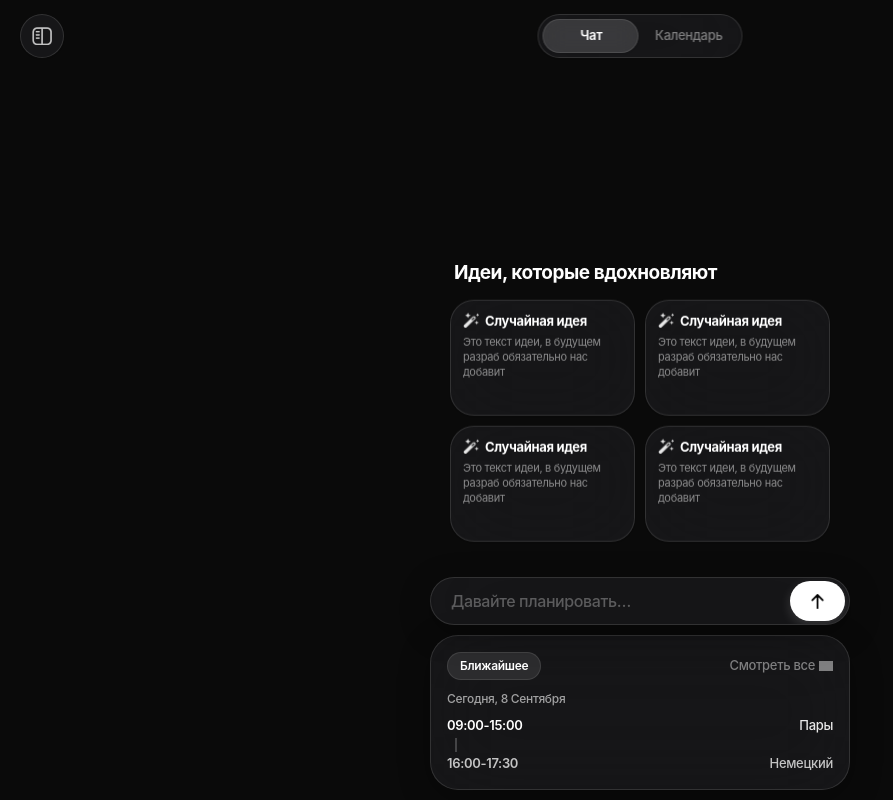
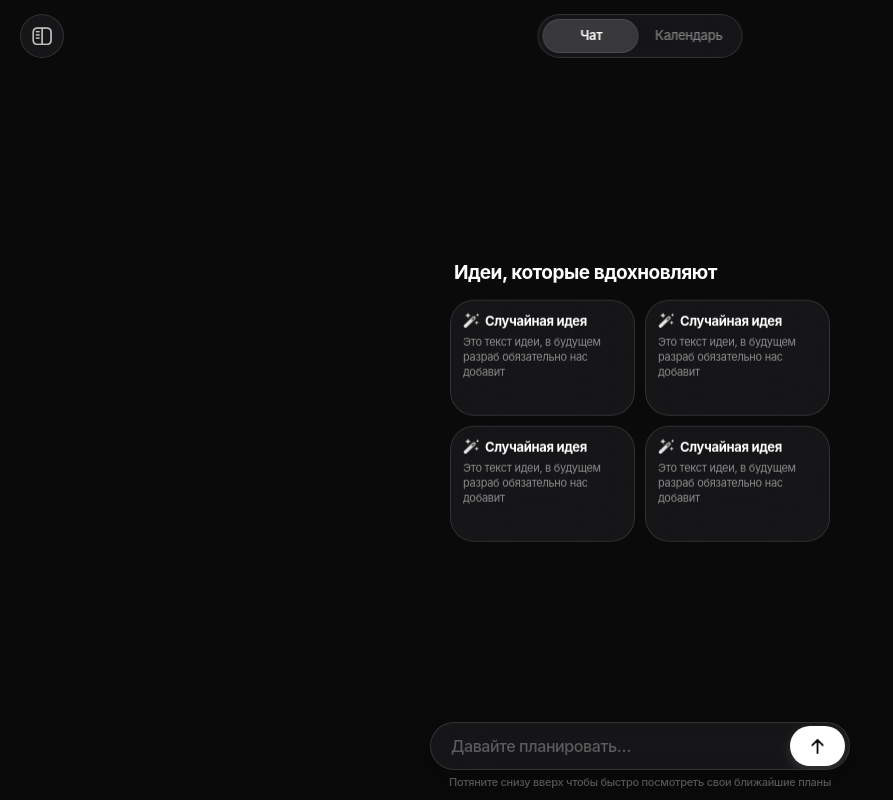
Before and after one commit to jango100500-ui/Krumm, a Next.js app: page / in a window 1280 px wide. Shown: the whole page, without its empty margins (0-893 px from the left). Built offline with nearby package versions, Linux system fonts and the light colour scheme; grey boxes are pictures that could not be loaded.

Commit message:
Update page.tsx

```diff
--- a/app/page.tsx
+++ b/app/page.tsx
@@ -1,6 +1,7 @@
 'use client';
 
 import React, { useState, useEffect, useRef } from 'react';
+import { AnimatePresence, motion } from 'framer-motion';
 import { JellyButton } from '@/components/ui/JellyButton';
 import { SearchInput } from '@/components/ui/SearchInput';
 import { TopTabBar, TabType } from '@/components/ui/TopTabBar';
@@ -10,7 +11,12 @@ export default function Home() {
   const [activeTab, setActiveTab] = useState<TabType>('chat');
   const [keyboardHeight, setKeyboardHeight] = useState(0);
   const [isInputActive, setIsInputActive] = useState(false);
+  const [isScheduleOpen, setIsScheduleOpen] = useState(false);
+  const [dragProgress, setDragProgress] = useState(0);
+  const [isDragging, setIsDragging] = useState(false);
+
   const pollingRef = useRef<ReturnType<typeof setInterval> | null>(null);
+  const touchStartY = useRef<number | null>(null);
 
   const measureKeyboard = () => {
     const vv = window.visualViewport;
@@ -46,6 +52,54 @@ export default function Home() {
       document.activeElement.blur();
     }
   };
+
+  const handleTouchStart = (e: React.TouchEvent | React.MouseEvent) => {
+    const clientY = 'touches' in e ? e.touches[0].clientY : e.clientY;
+    touchStartY.current = clientY;
+    setIsDragging(true);
+  };
+
+  const handleTouchMove = (e: React.TouchEvent | React.MouseEvent) => {
+    if (touchStartY.current === null) return;
+    const clientY = 'touches' in e ? e.touches[0].clientY : e.clientY;
+    const deltaY = touchStartY.current - clientY;
+
+    if (!isScheduleOpen) {
+      const progress = Math.max(0, Math.min(1, deltaY / 130));
+      setDragProgress(progress);
+    } else {
+      const progress = Math.max(0, Math.min(1, 1 - (-deltaY) / 130));
+      setDragProgress(progress);
+    }
+  };
+
+  const handleTouchEnd = () => {
+    if (touchStartY.current === null) return;
+    setIsDragging(false);
+    touchStartY.current = null;
+
+    if (!isScheduleOpen) {
+      if (dragProgress > 0.32) {
+        setIsScheduleOpen(true);
+        setDragProgress(1);
+      } else {
+        setDragProgress(0);
+      }
+    } else {
+      if (dragProgress < 0.68) {
+        setIsScheduleOpen(false);
+        setDragProgress(0);
+      } else {
+        setDragProgress(1);
+      }
+    }
+  };
+
+  useEffect(() => {
+    if (!isDragging) {
+      setDragProgress(isScheduleOpen ? 1 : 0);
+    }
+  }, [isScheduleOpen, isDragging]);
 
   useEffect(() => {
     const resetFocusState = () => {
@@ -124,6 +178,8 @@ export default function Home() {
   ];
 
   const isBlurred = isInputActive || keyboardHeight > 0;
+  const currentHeight = dragProgress * 152;
+  const plateBlur = (1 - dragProgress) * 4;
 
   return (
     <main className="fixed inset-0 w-full h-[100dvh] bg-[#0a0a0a] overflow-hidden">
@@ -201,31 +257,46 @@ export default function Home() {
             style={{
               bottom: keyboardHeight > 0
                 ? `${keyboardHeight + 6}px`
-                : '10px'
+                : '8px'
             }}
           >
-            <div className="w-full max-w-[420px] mx-auto flex flex-col gap-2.5 pointer-events-auto">
+            <div className="w-full max-w-[420px] mx-auto flex flex-col pointer-events-auto">
               <SearchInput onFocus={handleInputFocus} onBlur={handleInputBlur} />
 
               {keyboardHeight === 0 && (
-                <div className="w-full mt-glass rounded-[28px] p-4 flex flex-col shadow-[0_8px_32px_rgba(0,0,0,0.3)] select-none">
-                  <div className="flex items-center justify-between mb-2.5">
-                    <div className="px-3 py-1 rounded-full bg-white/10 border border-white/10 flex items-center justify-center">
-                      <span className="text-white text-[12px] font-semibold tracking-tight">
+                <>
+                  <div
+                    onTouchStart={handleTouchStart}
+                    onTouchMove={handleTouchMove}
+                    onTouchEnd={handleTouchEnd}
+                    onMouseDown={handleTouchStart}
+                    onMouseMove={handleTouchMove}
+                    onMouseUp={handleTouchEnd}
+                    className="w-full overflow-hidden select-none"
+                    style={{
+                      height: `${currentHeight}px`,
+                      opacity: dragProgress,
+                      filter: `blur(${plateBlur}px)`,
+                      transition: isDragging ? 'none' : 'all 350ms cubic-bezier(0.16, 1, 0.3, 1)',
+                      marginTop: dragProgress > 0.05 ? '8px' : '0px',
+                    }}
+                  >
+                    <div className="w-full h-[152px] mt-glass rounded-[28px] p-4 flex flex-col justify-between shadow-[0_8px_32px_rgba(0,0,0,0.3)]">
+                      <div className="flex items-center justify-between">
+                        <span className="text-white text-[15px] font-bold tracking-tight">
                           Ближайшее
                         </span>
-                    </div>
 
                         <button
                           type="button"
-                      className="flex items-center gap-1 text-white/45 hover:text-white/75 transition-colors cursor-pointer"
+                          className="flex items-center gap-1.5 text-white/45 hover:text-white/75 transition-colors cursor-pointer"
                         >
                           <span className="text-[13px] font-medium tracking-tight">
                             Смотреть все
                           </span>
                           <img
-                        src="/right.png"
-                        alt="All"
+                            src="/calendar.png"
+                            alt="Calendar"
                             className="w-3.5 h-3.5 object-contain brightness-0 invert opacity-45 pointer-events-none"
                           />
                         </button>
@@ -236,9 +307,9 @@ export default function Home() {
                           Сегодня, 8 Сентября
                         </span>
 
-                    <div className="flex flex-col relative">
+                        <div className="flex flex-col">
                           <div className="flex items-center justify-between">
-                        <span className="text-white text-[13px] font-semibold tracking-tight">
+                            <span className="text-white text-[13px] font-semibold tracking-tight w-[100px]">
                               09:00-15:00
                             </span>
                             <span className="text-white/90 text-[13px] font-medium tracking-tight">
@@ -246,10 +317,12 @@ export default function Home() {
                             </span>
                           </div>
 
-                      <div className="w-[1.5px] h-3.5 bg-white/20 ml-2 my-0.5" />
+                          <div className="w-[100px] flex justify-center py-0.5">
+                            <div className="w-[1.5px] h-3 bg-white/20 rounded-full" />
+                          </div>
 
                           <div className="flex items-center justify-between">
-                        <span className="text-white/75 text-[13px] font-semibold tracking-tight">
+                            <span className="text-white/75 text-[13px] font-semibold tracking-tight w-[100px]">
                               16:00-17:30
                             </span>
                             <span className="text-white/75 text-[13px] font-medium tracking-tight">
@@ -259,6 +332,33 @@ export default function Home() {
                         </div>
                       </div>
                     </div>
+                  </div>
+
+                  <div
+                    onTouchStart={handleTouchStart}
+                    onTouchMove={handleTouchMove}
+                    onTouchEnd={handleTouchEnd}
+                    onMouseDown={handleTouchStart}
+                    onMouseMove={handleTouchMove}
+                    onMouseUp={handleTouchEnd}
+                    className="w-full pt-1.5 pb-0.5 px-2 flex justify-center items-center cursor-grab active:cursor-grabbing select-none"
+                  >
+                    <AnimatePresence mode="wait">
+                      <motion.span
+                        key={isScheduleOpen ? "open-hint" : "closed-hint"}
+                        initial={{ opacity: 0, filter: "blur(4px)" }}
+                        animate={{ opacity: 1, filter: "blur(0px)" }}
+                        exit={{ opacity: 0, filter: "blur(4px)" }}
+                        transition={{ duration: 0.22, ease: "easeOut" }}
+                        className="text-white/35 text-[11px] font-medium text-center tracking-tight leading-tight pointer-events-none"
+                      >
+                        {isScheduleOpen
+                          ? "Теперь потяните сверху вниз, чтобы вернуть чат в привычный вид"
+                          : "Потяните снизу вверх чтобы быстро посмотреть свои ближайшие планы"}
+                      </motion.span>
+                    </AnimatePresence>
+                  </div>
+                </>
               )}
             </div>
           </div>
```
Lines whose indentation alone changed are shown as unchanged.
